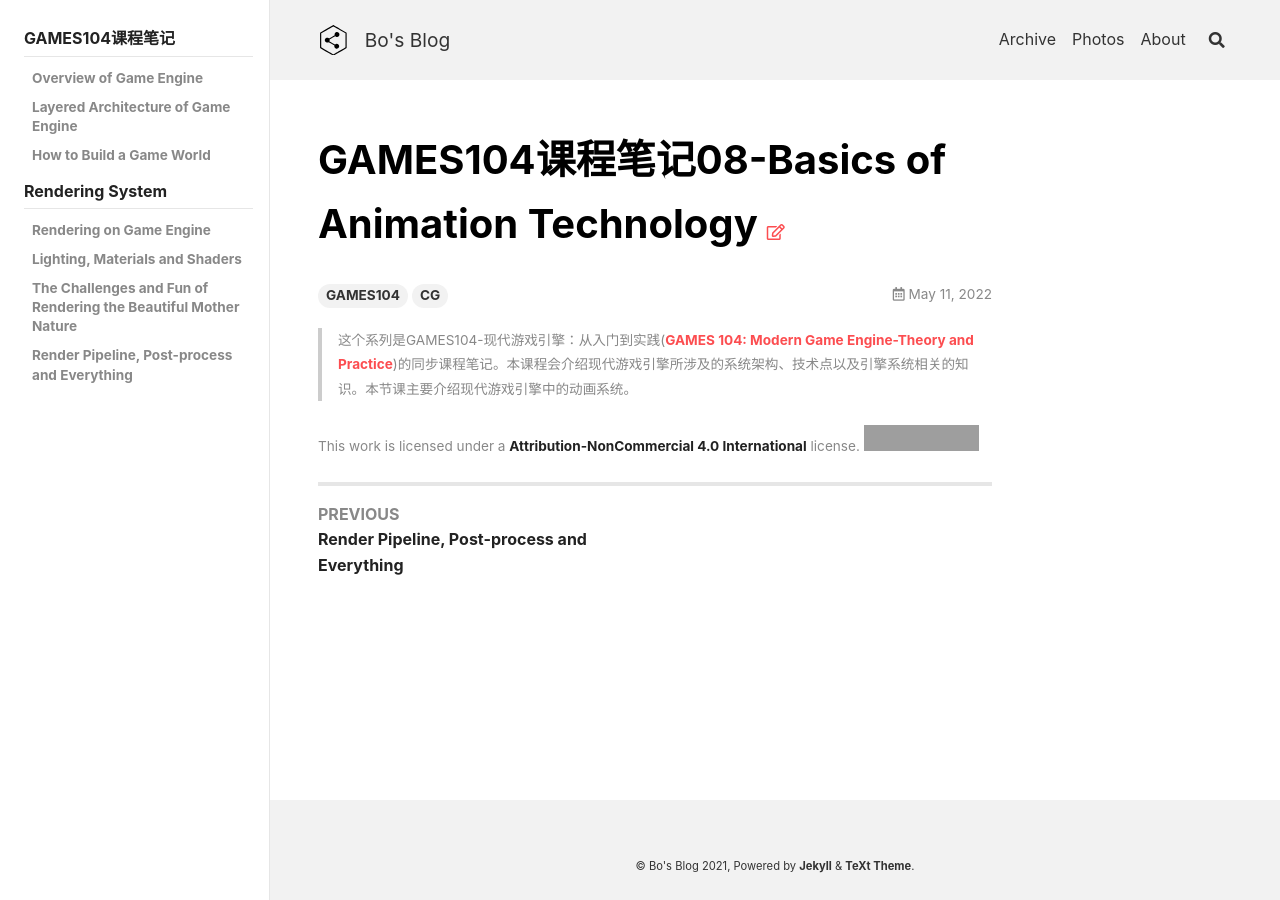
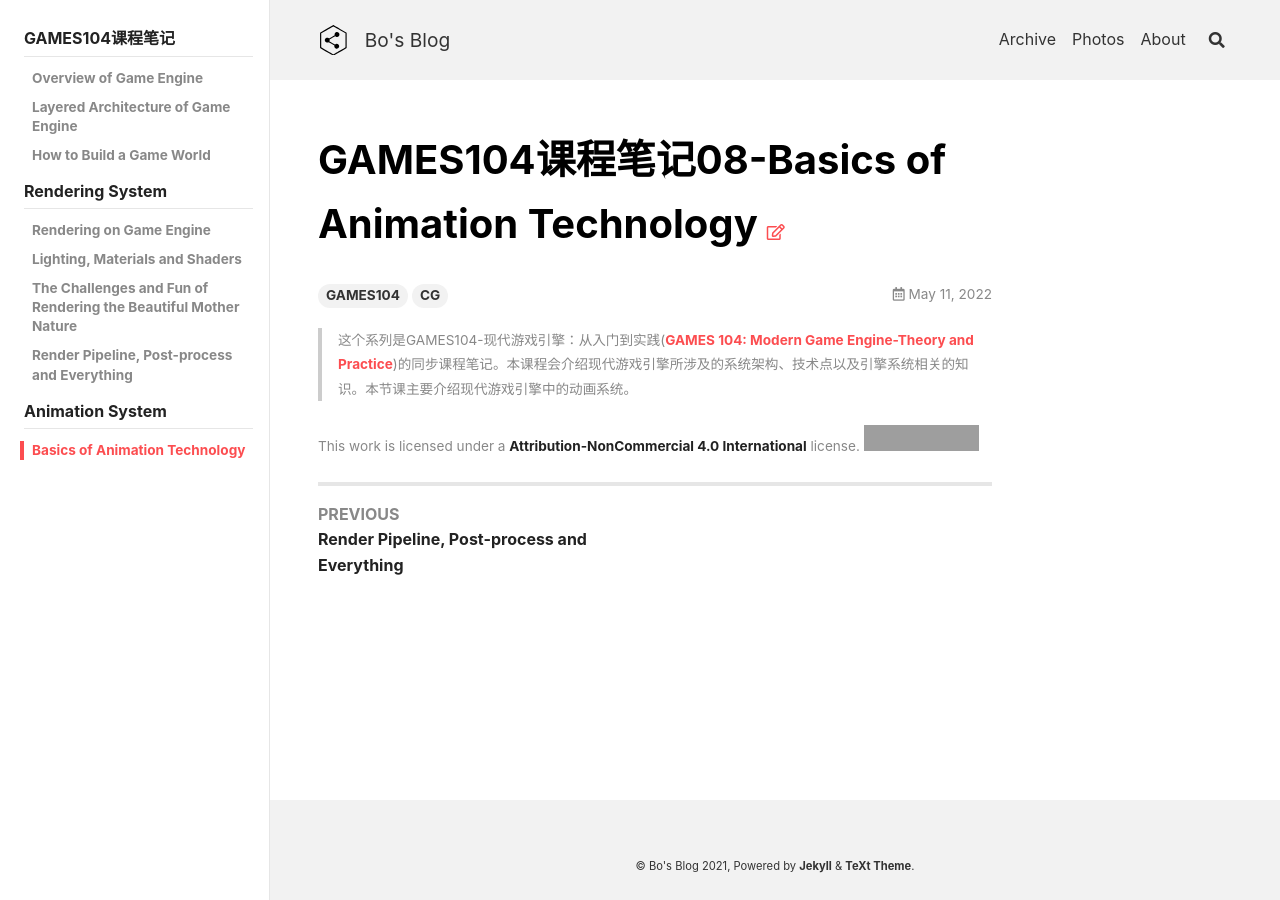
Before and after one commit to peng00bo00/peng00bo00_previous_blog, a Jekyll site: the page built from _posts/2022-05-11-GAMES104-NOTES-08.md, in a window 1280 px wide. Built offline with Jekyll 4.4.1, drawn with Linux system fonts in a browser that asks for light colours; nearby versions of some CDN libraries; grey boxes are pictures that could not be loaded.

Commit message:
Update navigation.yml

```diff
--- a/_data/navigation.yml
+++ b/_data/navigation.yml
@@ -240,6 +240,10 @@ GAMES104:
         url: /2022/04/19/GAMES104-NOTES-06.html
       - title: Render Pipeline, Post-process and Everything
         url: /2022/04/27/GAMES104-NOTES-07.html
+  - title: Animation System
+    children:
+      - title: Basics of Animation Technology
+        url: /2022/05/11/GAMES104-NOTES-08.html
 
 PBRT:
   - title: PBRT读书笔记
```
